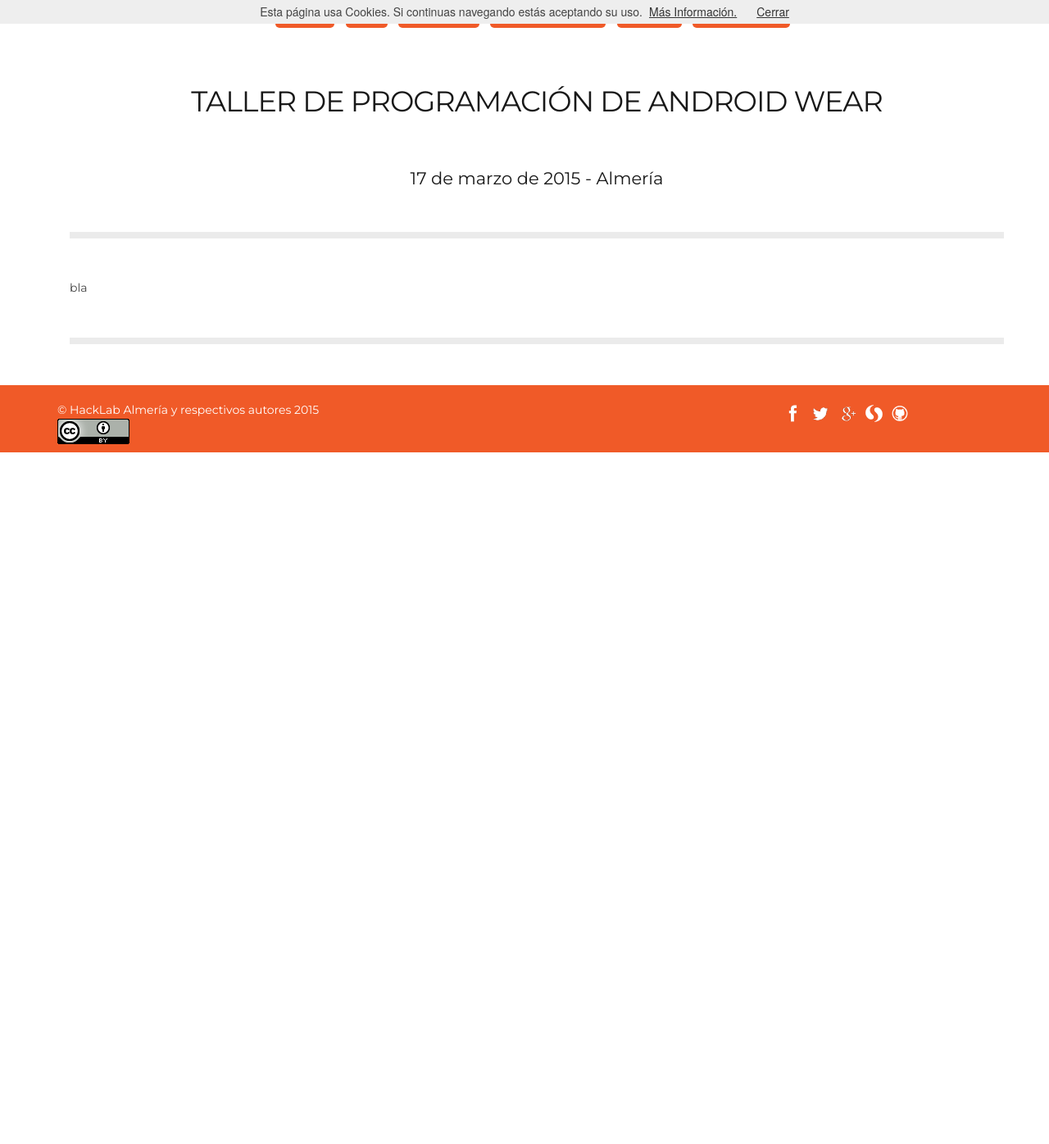
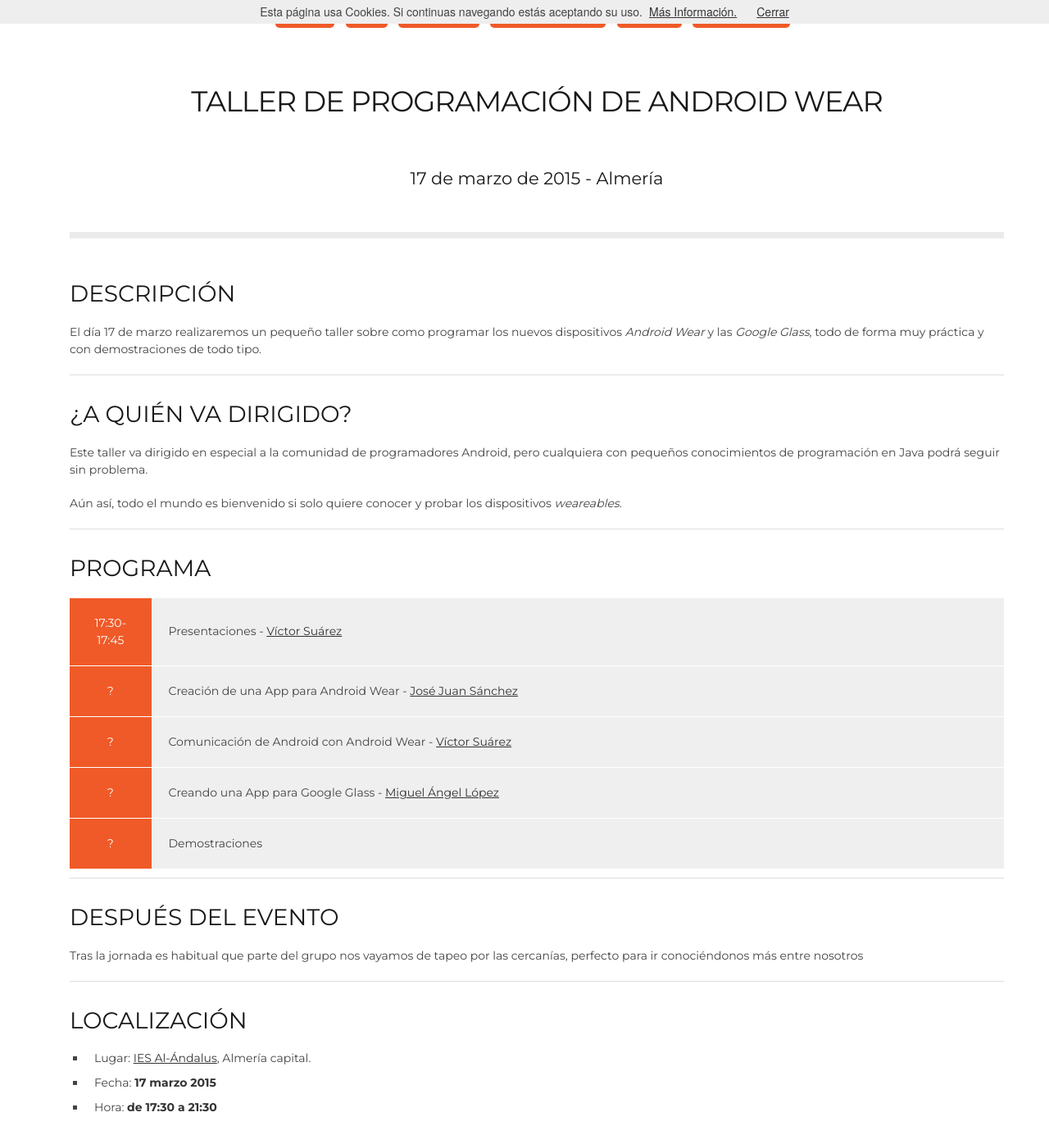
Before and after one commit to HackLab-Almeria/hacklab-almeria.github.io, a Jekyll site: the page built from _posts/2015-03-17-taller-programacion-de-android-wear.md, in a window 1280 px wide and 1400 px high, scrolled down 342 px. Shown: the top 1396 px of the window at 82% size. Built offline with Jekyll 4.4.1, drawn with Linux system fonts in a browser that asks for light colours; a script that is not in the unit is left out; comment, search, counter and statistics services are not loaded; before the commit the page ends 900 px from its top, so only the background shows below that.

Commit message:
Se completa el texto del post

```diff
--- a/_posts/2015-03-17-taller-programacion-de-android-wear.md
+++ b/_posts/2015-03-17-taller-programacion-de-android-wear.md
@@ -4,4 +4,47 @@
 subtitle: "17 de marzo de 2015 - Almería"
 category: actividades
 ---
-bla
+
+### DESCRIPCIÓN
+
+El día 17 de marzo realizaremos un pequeño taller sobre como programar los nuevos dispositivos _Android Wear_ y las _Google Glass_,
+todo de forma muy práctica y con demostraciones de todo tipo.
+
+---
+
+
+### ¿A QUIÉN VA DIRIGIDO?
+
+Este taller va dirigido en especial a la comunidad de programadores Android, pero cualquiera con pequeños conocimientos de programación en Java
+podrá seguir sin problema.
+
+Aún así, todo el mundo es bienvenido si solo quiere conocer y probar los dispositivos _weareables_.
+
+---
+
+### PROGRAMA
+
+| 17:30-17:45   | Presentaciones - [Víctor Suárez][2]  |
+| ?   | Creación de una App para Android Wear - [José Juan Sánchez][3] |
+| ?   | Comunicación de Android con Android Wear - [Víctor Suárez][2] |
+| ?   | Creando una App para Google Glass -  [Miguel Ángel López][4] |
+| ?   | Demostraciones
+
+---
+
+### DESPUÉS DEL EVENTO
+
+Tras la jornada es habitual que parte del grupo nos vayamos de tapeo por las cercanías, perfecto para ir conociéndonos más entre nosotros
+
+---
+
+### LOCALIZACIÓN
+
+* Lugar: [IES Al-Ándalus][1], Almería capital.
+* Fecha: **17 marzo 2015**
+* Hora: **de 17:30 a 21:30**
+
+[1]: http://bit.ly/IESAlAndalus
+[2]: https://twitter.com/zerasul
+[3]: https://twitter.com/josejuansanchez
+[4]: https://twitter.com/miguelangel_lv
```
